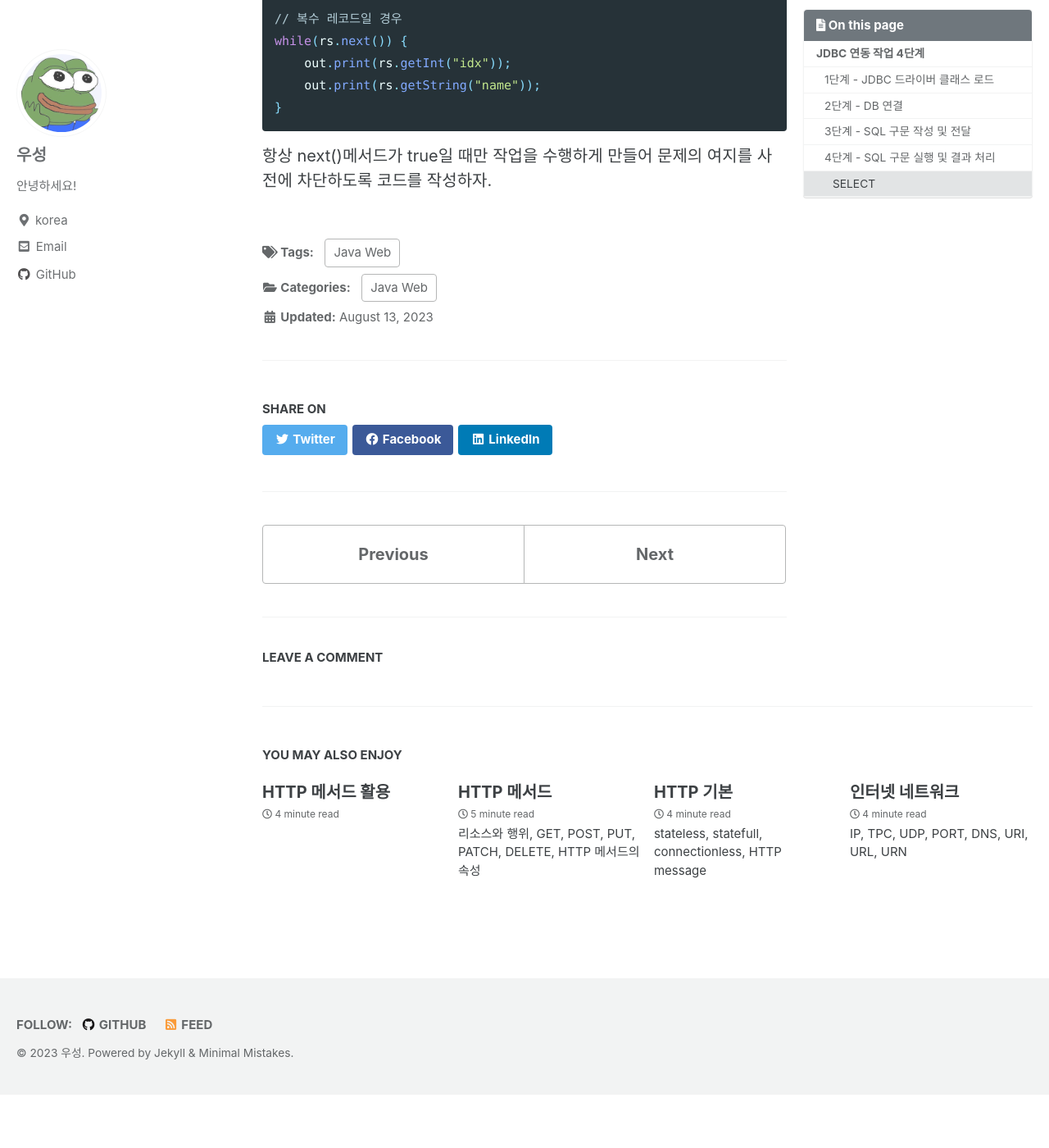
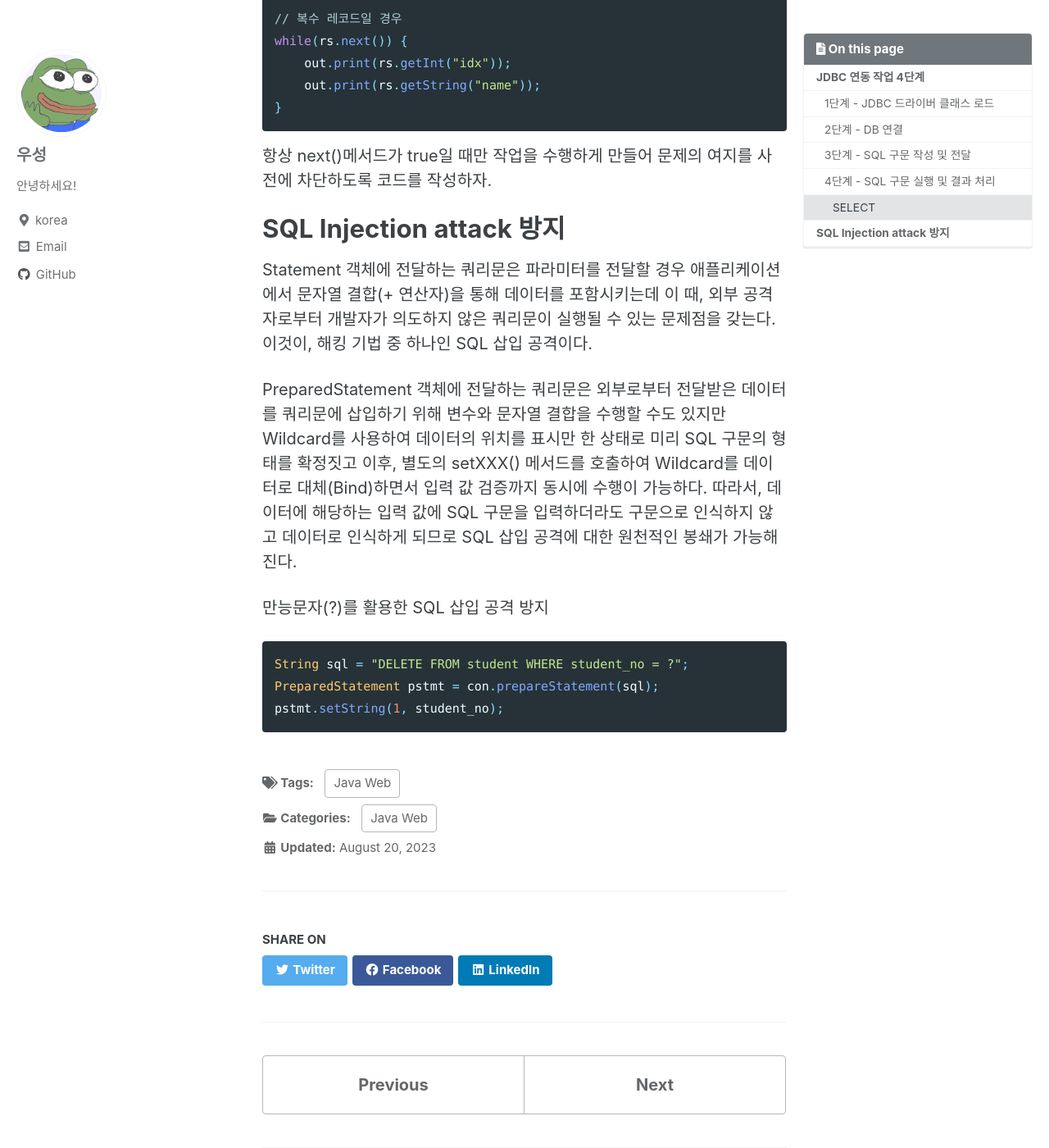
Before and after one commit to wooseongryu/wooseongryu.github.io, a Jekyll site: the page built from _posts/2023-08-13-JSP6_jdbc.md, in a window 1280 px wide and 1400 px high, scrolled down 4339 px. Shown: the whole window at 82% size. Built offline with Jekyll 4.4.1, drawn with Linux system fonts in a browser that asks for light colours; cached includes are drawn as plain includes; some web fonts are replaced; comment, search, counter and statistics services are not loaded; before the commit the page ends 5674 px from its top, so only the background shows below that; some of the changed text lies outside the part shown.

Commit message:
내용 추가

````diff
--- a/_posts/2023-08-13-JSP6_jdbc.md
+++ b/_posts/2023-08-13-JSP6_jdbc.md
@@ -18,7 +18,7 @@ comments:
     label: "comment" # Optional - must be existing label.
 
 date: 2023-08-13
-last_modified_at: 2023-08-13
+last_modified_at: 2023-08-20
 ---
 {% raw %}
 # JDBC 연동 작업 4단계
@@ -143,4 +143,20 @@ while(rs.next()) {
 ```
 항상 next()메서드가 true일 때만 작업을 수행하게 만들어 문제의 여지를 사전에 차단하도록 코드를 작성하자.
 
+# SQL Injection attack 방지
+Statement 객체에 전달하는 쿼리문은 파라미터를 전달할 경우 애플리케이션에서 문자열 결합(+ 연산자)을 통해 데이터를 포함시키는데 이 때, 외부 공격자로부터 개발자가 의도하지 않은 쿼리문이 실행될 수 있는 문제점을 갖는다. 이것이, 해킹
+기법 중 하나인 SQL 삽입 공격이다.
+
+PreparedStatement 객체에 전달하는 쿼리문은 외부로부터 전달받은 데이터를 쿼리문에 삽입하기 위해 변수와 문자열 결합을 수행할 수도 있지만 Wildcard를
+사용하여 데이터의 위치를 표시만 한 상태로 미리 SQL 구문의 형태를 확정짓고 이후, 별도의 setXXX() 메서드를 호출하여 Wildcard를 데이터로 대체(Bind)하면서
+입력 값 검증까지 동시에 수행이 가능하다. 따라서, 데이터에 해당하는 입력 값에 SQL 구문을 입력하더라도 구문으로 인식하지 않고 데이터로 인식하게 되므로 SQL
+삽입 공격에 대한 원천적인 봉쇄가 가능해진다.
+
+만능문자(?)를 활용한 SQL 삽입 공격 방지
+```java
+String sql = "DELETE FROM student WHERE student_no = ?";
+PreparedStatement pstmt = con.prepareStatement(sql);
+pstmt.setString(1, student_no);
+```
+
 {% endraw %}
````
Also changed, not shown: _posts/2023-08-20-JSP8.txt (added).
